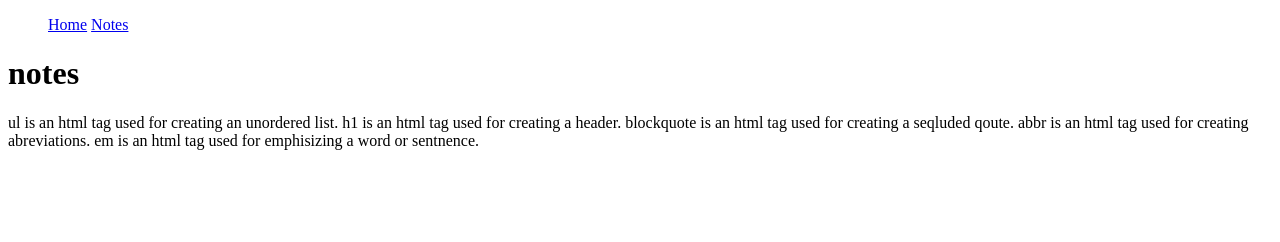
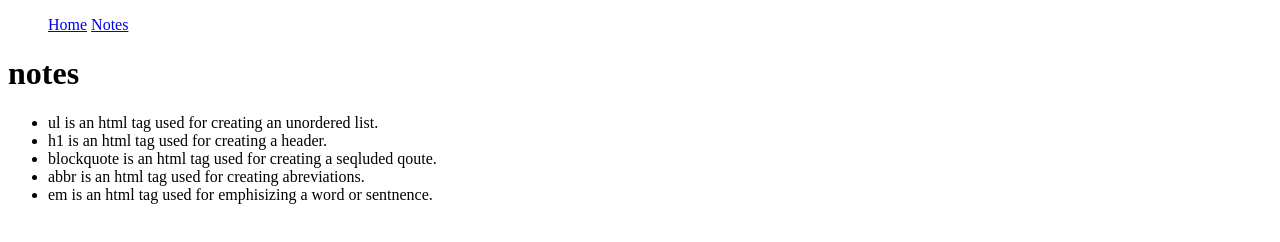
Before and after one commit to carl0175/carl0175.github.io, a plain HTML site: page html-assignment/notes.html in a window 1280 px wide. Drawn offline with Linux system fonts and the light colour scheme.

Commit message:
paragraph to list

```diff
--- a/html-assignment/notes.html
+++ b/html-assignment/notes.html
@@ -10,12 +10,12 @@
       <a href="notes.html">Notes</a>
     </ul>
     <h1>notes</h1>
-    <p>
-      ul is an html tag used for creating an unordered list.
-      h1 is an html tag used for creating a header.
-      blockquote is an html tag used for creating a seqluded qoute.
-      abbr is an html tag used for creating abreviations.
-      em is an html tag used for emphisizing a word or sentnence.
-    </p>
+    <ul>
+      <li>ul is an html tag used for creating an unordered list.</li>
+      <li>h1 is an html tag used for creating a header.</li>
+      <li>blockquote is an html tag used for creating a seqluded qoute.</li>
+      <li>abbr is an html tag used for creating abreviations.</li>
+      <li>em is an html tag used for emphisizing a word or sentnence.</li>
+    </ul>
   </body>
 </html>
```
